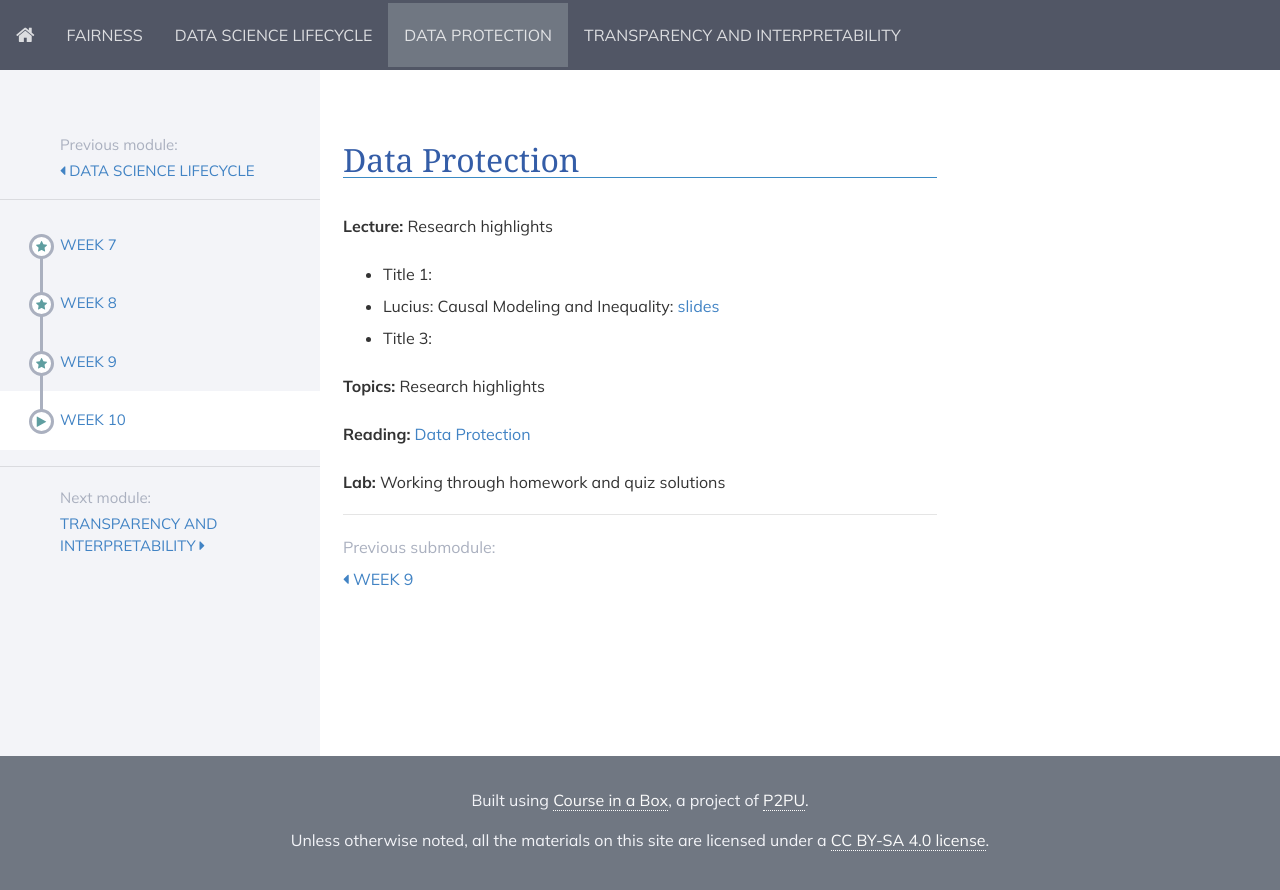
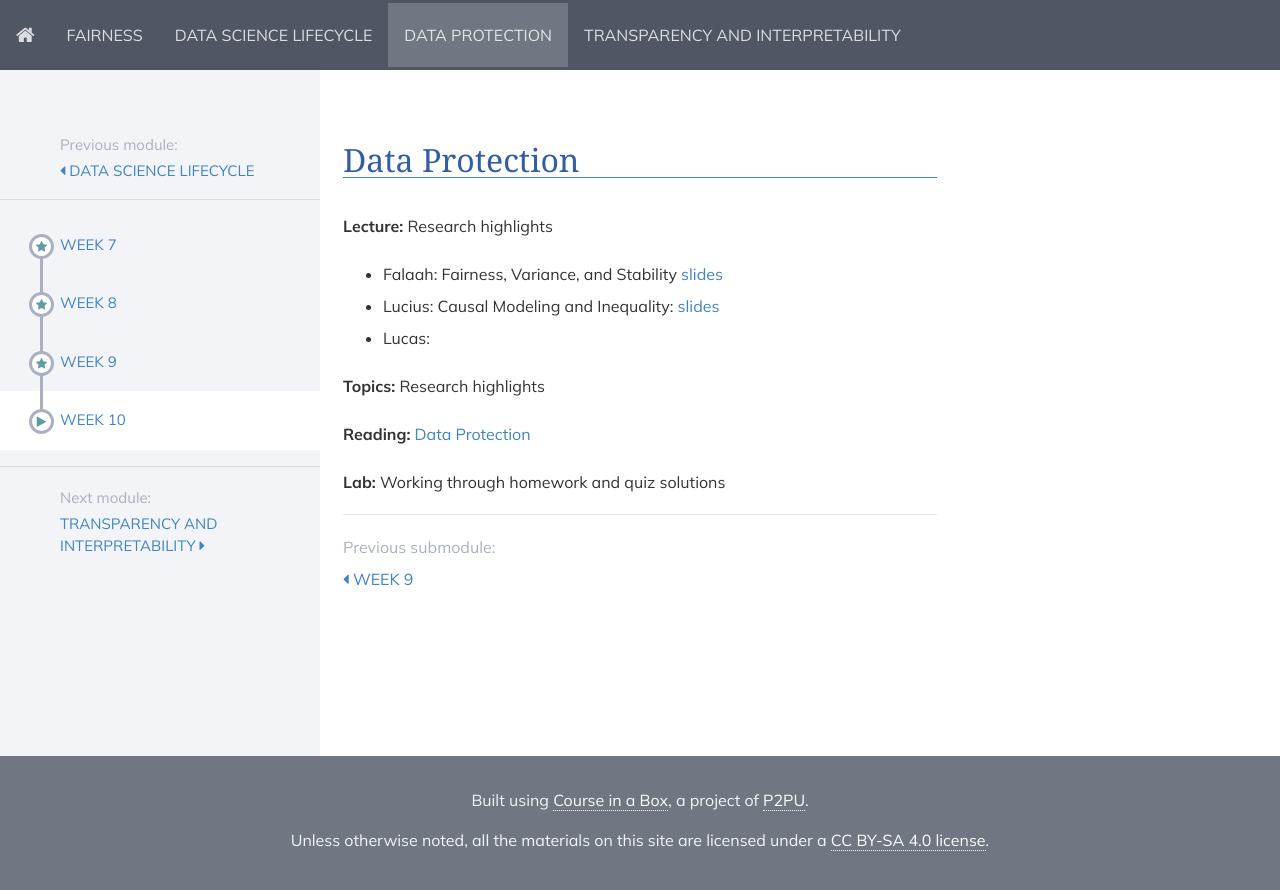
Before and after one commit to DataResponsibly/rds24, a Jekyll site: the page built from modules/data_protection/_posts/2000-01-04-week10.md, in a window 1280 px wide. Shown: the top 890 px of the page. Built offline with Jekyll 4.4.1, drawn with Linux system fonts in a browser that asks for light colours; nearby versions of some CDN libraries.

Commit message:
Update 2000-01-04-week10.md

```diff
--- a/modules/data_protection/_posts/2000-01-04-week10.md
+++ b/modules/data_protection/_posts/2000-01-04-week10.md
@@ -5,9 +5,9 @@ title: Week 10
 ## Data Protection
 
 **Lecture:** Research highlights
-* Title 1: []()
+* Falaah: Fairness, Variance, and Stability [slides](../../../assets/falaah_rds23.pdf)
 * Lucius: Causal Modeling and Inequality: [slides](../../../assets/lbynum_rds23_research_overview.pdf)
-* Title 3: []()
+* Lucas: []()
 
 **Topics:** Research highlights
 
```
